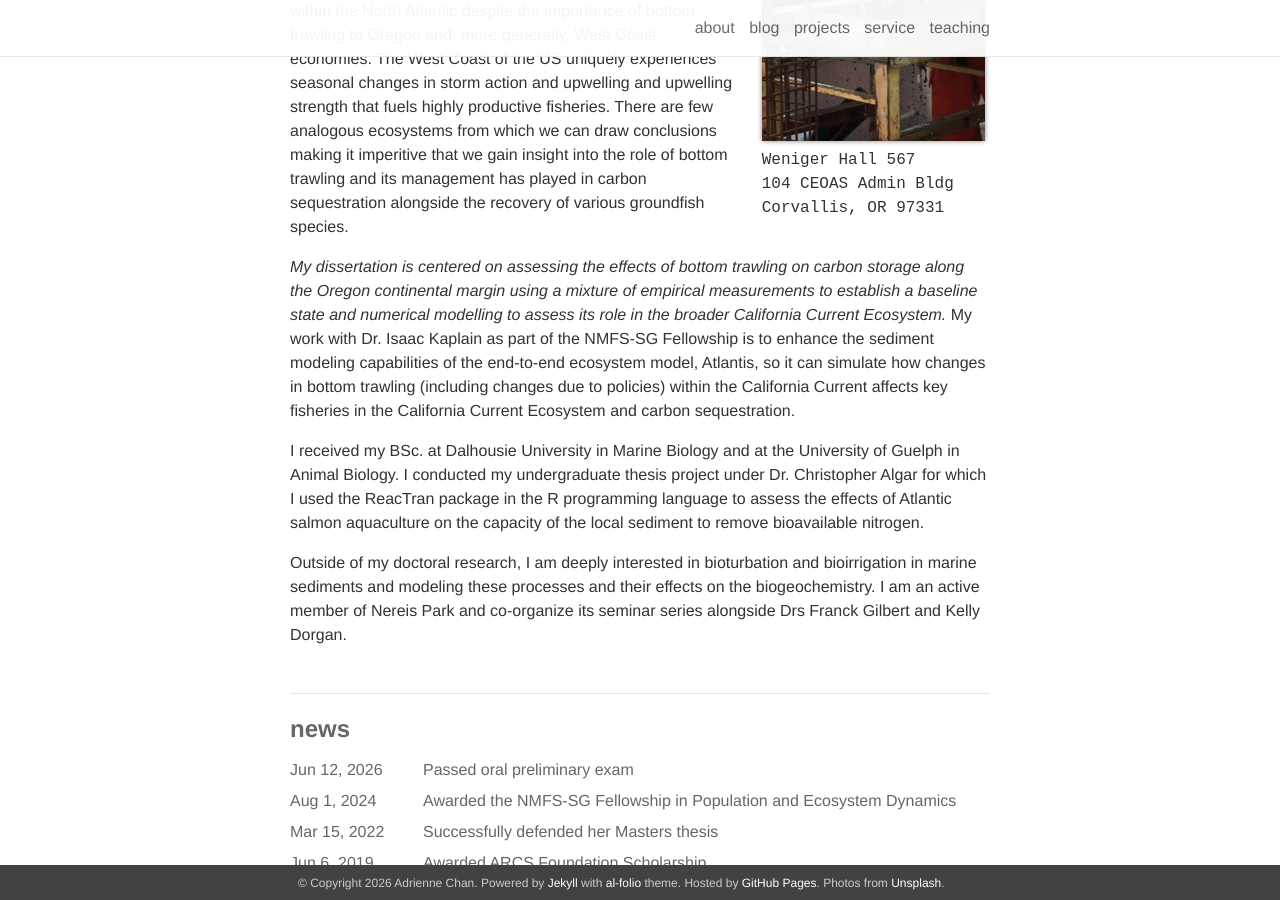
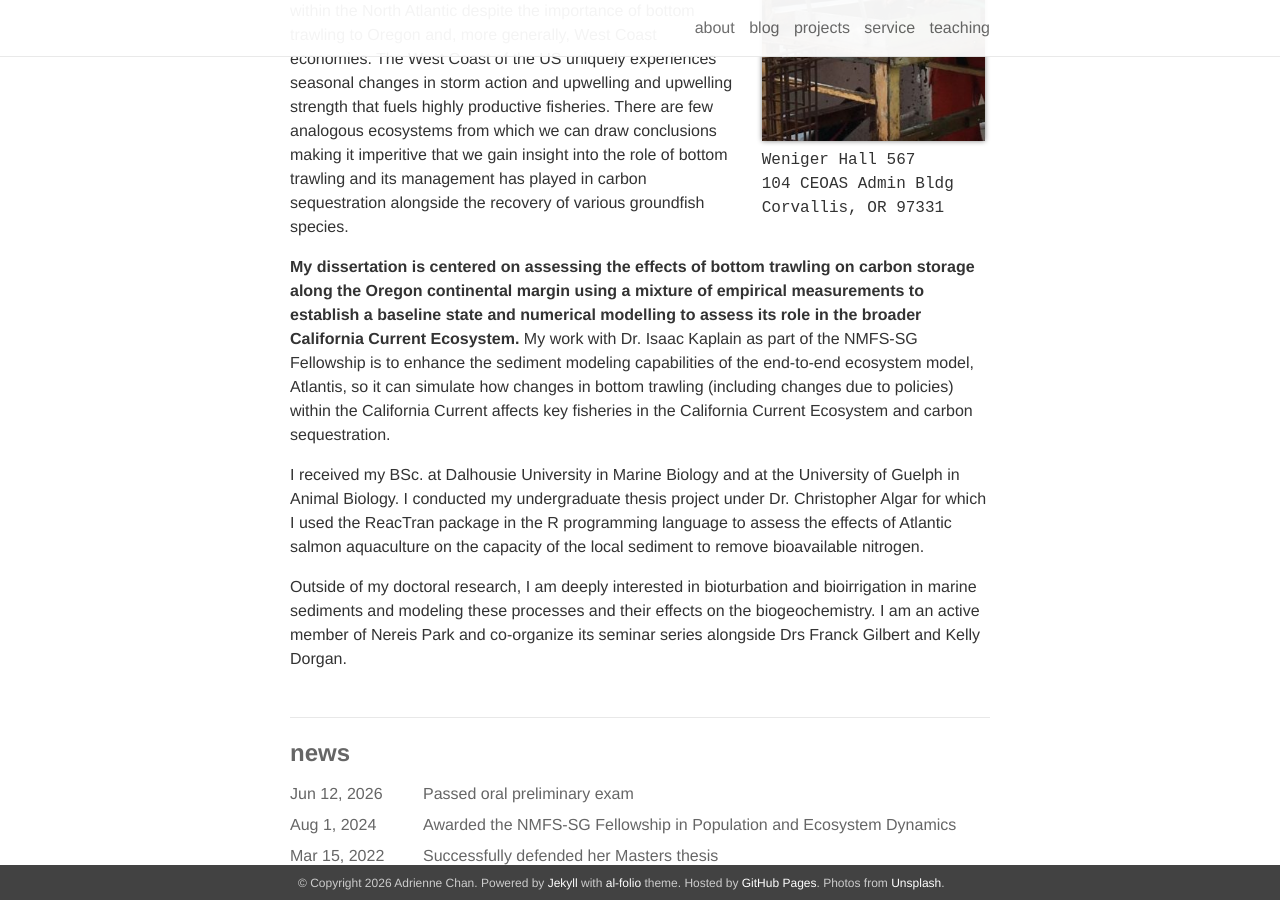
Before and after one commit to benthoschan/benthoschan.github.io, a Jekyll site: the page built from _pages/about.md, in a window 1280 px wide and 900 px high, scrolled down 375 px. Built offline with Jekyll 4.4.1, drawn with Linux system fonts in a browser that asks for light colours; nearby versions of some CDN libraries.

Commit message:
more small edits

```diff
--- a/_pages/about.md
+++ b/_pages/about.md
@@ -20,7 +20,7 @@ I am a PhD student in the College of Earth, Ocean, and Atmospheric Sciences at O
 
 Most research on the effects of bottom trawling are focused within the North Atlantic despite the importance of bottom trawling to Oregon and, more generally,  West Coast economies. The West Coast of the US uniquely experiences seasonal changes in storm action and upwelling and upwelling strength that fuels highly productive fisheries. There are few analogous ecosystems from which we can draw conclusions making it imperitive that we gain insight into the role of bottom trawling and its management has played in carbon sequestration alongside the recovery of various groundfish species.
 
-*My dissertation is centered on assessing the effects of bottom trawling on carbon storage along the Oregon continental margin using a mixture of empirical measurements to establish a baseline state and numerical modelling to assess its role in the broader California Current Ecosystem.* My work with Dr. Isaac Kaplain as part of the NMFS-SG Fellowship is to enhance the sediment modeling capabilities of the end-to-end ecosystem model, Atlantis, so it can simulate how changes in bottom trawling (including changes due to policies) within the California Current affects key fisheries in the California Current Ecosystem and carbon sequestration.
+**My dissertation is centered on assessing the effects of bottom trawling on carbon storage along the Oregon continental margin using a mixture of empirical measurements to establish a baseline state and numerical modelling to assess its role in the broader California Current Ecosystem.** My work with Dr. Isaac Kaplain as part of the NMFS-SG Fellowship is to enhance the sediment modeling capabilities of the end-to-end ecosystem model, Atlantis, so it can simulate how changes in bottom trawling (including changes due to policies) within the California Current affects key fisheries in the California Current Ecosystem and carbon sequestration.
 
 I received my BSc. at Dalhousie University in Marine Biology and at the University of Guelph in Animal Biology. I conducted my undergraduate thesis project under Dr. Christopher Algar for which I used the ReacTran package in the R programming language to assess the effects of Atlantic salmon aquaculture on the capacity of the local sediment to remove bioavailable nitrogen.
 
```
